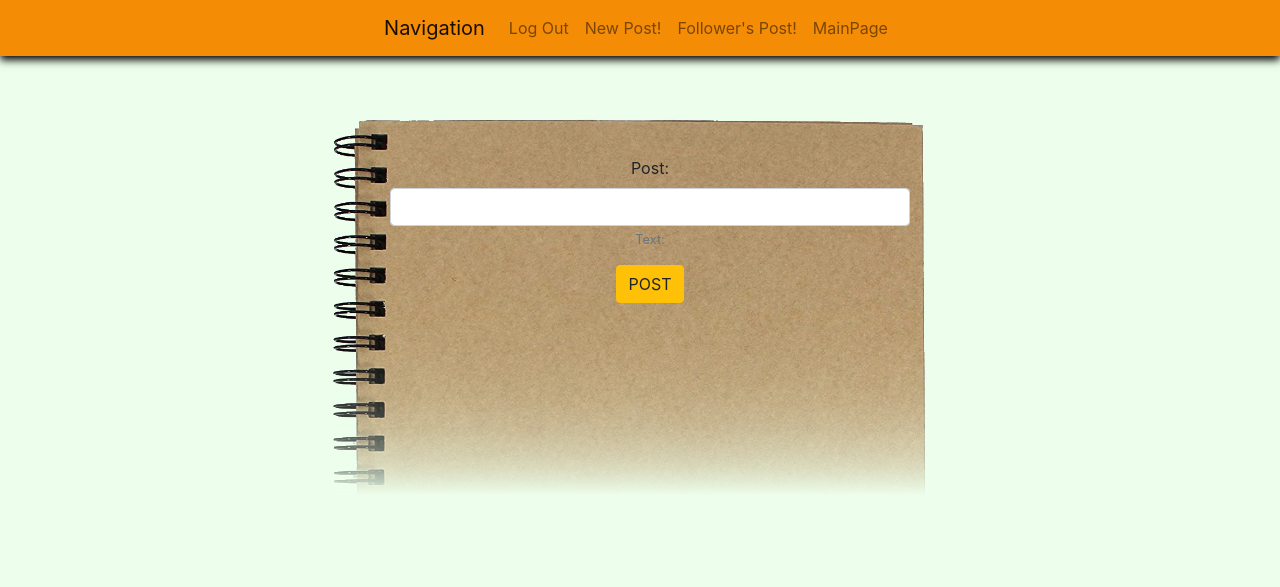
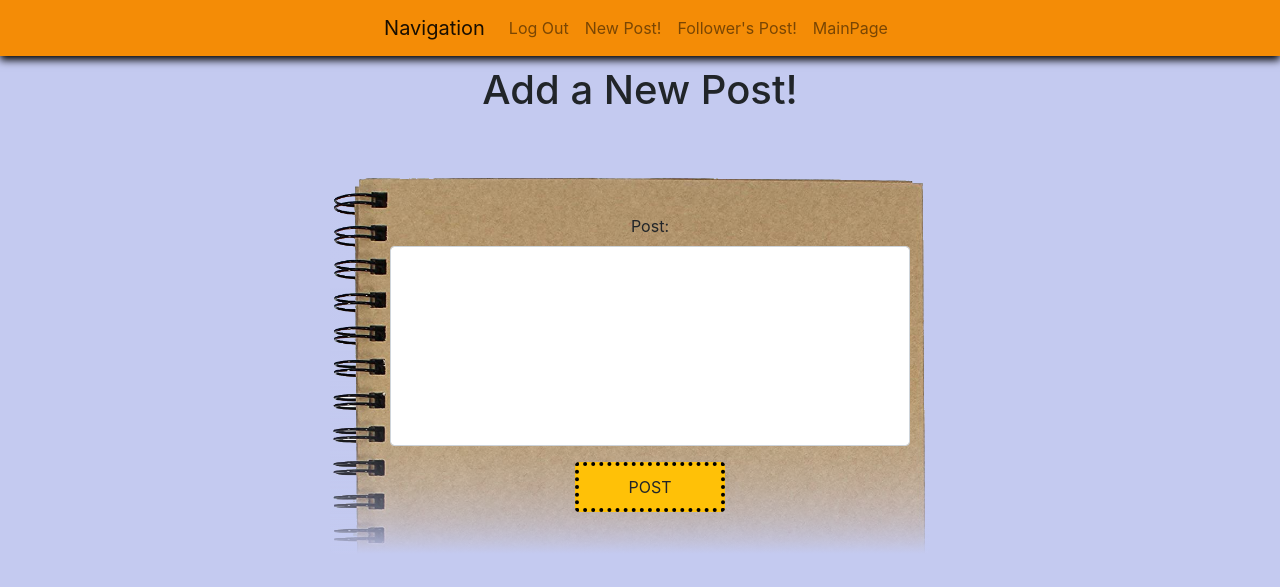
Before and after one commit to BogdanUniversity/WEB2, a Flask app: page /AddPost in a window 1280 px wide. Shown: the top 587 px of the page. Run offline with Flask 3, Linux system fonts and the light colour scheme; some libraries are stand-ins or nearby versions.

Commit message:
Updated Features

```diff
--- a/app/forms.py
+++ b/app/forms.py
@@ -1,5 +1,5 @@
 from flask_wtf import FlaskForm
-from wtforms import StringField, SelectField, FloatField
+from wtforms import StringField, SelectField, FloatField , PasswordField
 from wtforms.validators import DataRequired, NumberRange, Optional
 from wtforms import ValidationError
 from app import models
@@ -32,7 +32,7 @@ class PostForm(FlaskForm):
 
 class LoginUserForm(FlaskForm):
     username = StringField('username')
-    password = StringField('password')
+    password = PasswordField('password')
 
 class SignUpForm(FlaskForm):
     username = StringField('username')
--- a/app/static/scrip1.js
+++ b/app/static/scrip1.js
@@ -11,11 +11,12 @@ $(document).ready(function() {
         }
     });
 
-    // Attach a function to trigger when users click on the like button.
+    // Attaches a function to button Click
     $(".like-button").on("click", function() {
         var postId = $(this).data("post-id");
 
-        // This is the actual call which sends data to the server. It captures the data we need in order to update the vote count: the ID of the idea which was clicked, and which count to incrememnt.
+       // Upon Correct signal retrival the like button changes color,
+       // And Like count gets Incremented
         $.ajax({
             url: '/like/' + postId,
             type: 'POST',
--- a/app/static/styles.css
+++ b/app/static/styles.css
@@ -3,6 +3,56 @@
     src: url('static/S.otf') format('opentype');
     font-weight: normal;
     font-style: normal;
+}
+
+
+ .delete-button
+ {
+    background-color: red;
+    border-radius: 40px;
+    border: none;
+    width: 40px;
+    height: 40px;
+    outline: none;
+    align-self: auto;
+    margin: auto;
+ }
+
+ .delete-button:hover
+ {
+    background-color: rgb(129, 13, 13);
+    border: solid 2px #ffffff;
+
+ }
+
+.OrderingBtn
+{
+    background-color: #4589e0;
+    border: solid 2px #F48C06;
+    width: 100px;
+    height:100px;
+    border-radius: 200px;
+    box-shadow: 0 4px 4px black;
+}
+
+.own-submit
+{
+    border: dotted 4px black;
+    box-shadow: #F48C06;
+    width:150px;
+    font: bold;
+    height:50px;
+    justify-content: center;
+
+}
+
+
+.form-control-2
+{
+
+    height: 200px;
+
+
 }
 
 .PostBox
@@ -67,13 +117,13 @@ border: dotted 4px black;
 
 
 body{
-    background-color: #EDFFEC;
+    background-color: #c4caf0;
 
 }
 
 .title
 {
-    background-color: #50C99A;
+    background-color: #4589e0;
     border-radius: 20px;
     width:700px;
     padding:10px;
@@ -136,7 +186,7 @@ body{
 
 .view-profile-button:hover
 {
-    background-color:#50C99A;
+    background-color:#4589e0;
 
 
 }
@@ -262,7 +312,7 @@ h1, p, form
 .income_container
 {
     background-image:
-        linear-gradient(to bottom, rgba(255, 255, 255, 0),90%, #EDFFEC),
+        linear-gradient(to bottom, rgba(255, 255, 255, 0),90%, #c4caf0),
         url("/static/images/NoteBook.png");
     background-color: transparent;
     padding: 20px;
@@ -278,11 +328,11 @@ h1, p, form
     margin: 40px;
     align-self: center;
     background-size: cover;
-    transition: transform 0.3s ease-in-out;
+    transition: transform 0.5s ease-in-out;
 }
 
 .income_container:hover {
-    transform: scale(1.1);
+    transform: scale(1.5);
 
 }
 
@@ -290,7 +340,7 @@ h1, p, form
 {
     /* transform: scale(1.1); */
 
-    border: 2px solid #50C99A;
+    border: 2px solid #4589e0;
 
 
 
--- a/app/templates/AddPost.html
+++ b/app/templates/AddPost.html
@@ -1,6 +1,7 @@
 {% extends "base.html" %}
 {% block content %}
 
+<h1>Add a New Post!</h1>
 <form method="post">
     <div class="PostBox">
 
@@ -11,12 +12,12 @@
             <div class="form-group">
 
                 <label for="exampleIncomeName">Post:</label>
-                {{ form.content(class="form-control" , id="exampleIncomeName" , placeholder="")}}
-                <small id="incomeDescription" class="form-text text-muted">Text:</small>
+                {{ form.content(class="form-control form-control-2" , id="exampleIncomeName" , placeholder="")}}
+
 
             </div>
 
-            <button type="submit" class="btn btn-warning">POST</button>
+            <button type="submit" class="own-submit btn btn-warning">POST</button>
 
         </div>
     </div>
--- a/app/views.py
+++ b/app/views.py
@@ -10,6 +10,24 @@ from flask import jsonify
 admin.add_view(ModelView(models.PostTable, db.session))
 admin.add_view(ModelView(models.UserTable, db.session))
 admin.add_view(ModelView(models.FollowingTable, db.session))
+
+
+
+@app.route('/delete/<int:post_id>' , methods=['POST' , 'GET'])
+def delete(post_id):
+    # Need to delete the post from the post table, however we also need to make
+    # sure we also delete the post from being liked in the likes table
+
+    post = models.PostTable.query.get_or_404(post_id)
+
+    likes_to_delete = models.Likes.query.filter_by(post_id=post_id).all()
+    for like in likes_to_delete:
+        db.session.delete(like)
+
+    db.session.delete(post)
+    db.session.commit()
+
+    return redirect('/profile/' + str(session['user_id']) + '?/')
 
 
 @app.route('/follow/<int:user_id>' , methods=['POST'])
@@ -101,25 +119,53 @@ def SignUp():
 def redirect_to_SignUp():
     return redirect('/SignUp')
 
-@app.route('/UserMain', methods=['GET'])
+@app.route('/UserMain', methods=['GET', 'POST'])
 def  UserMain():
+
+
+    if request.method == 'POST':
+        if session['ordering']:
+            session['ordering'] = False
+        else:
+            session['ordering'] = True
+
+        return redirect('/UserMain')
 
     UserName = session['username']
     posts = models.PostTable.query.all()
     likes_objects = models.Likes.query.filter_by(user_id=session['user_id']).all()
     likes = [like.post_id for like in likes_objects]
 
-
+    display_popular = session['ordering']
+    if display_popular:
+        posts.sort(key=lambda post: post.like_count, reverse = True)
+    else:
+        posts.reverse()
 
 
     return render_template('UserHome.html', UserName = UserName , posts=posts, likes = likes)
 
 
-@app.route('/UserMainFollowers', methods=['GET'])
+@app.route('/UserMainFollowers', methods=['GET', 'POST'])
 def  UserMainFollower():
+
+
+
+    if request.method == 'POST':
+        if session['ordering']:
+
+            session['ordering'] = False#
+        else:
+            session['ordering'] = True
+
+        return redirect('/UserMainFollowers')
 
     UserName = session['username']
     user_id = session['user_id']
+
+
+
+
 
     # Assuming you have a relationship between FollowingTable and UserTable, adjust as needed
     following_users = models.FollowingTable.query.filter_by(UserID=user_id).all()
@@ -134,6 +180,11 @@ def  UserMainFollower():
     likes_objects = models.Likes.query.filter_by(user_id=user_id).all()
     likes = [like.post_id for like in likes_objects]
 
+
+    display_popular = session['ordering']
+    if display_popular:
+        posts.sort(key=lambda post: post.like_count, reverse = True)
+
     # All_posts = models.PostTable.query.all()
 
     # Only Query the posts by the Folowee ID in the users Follower Table.
@@ -141,7 +192,6 @@ def  UserMainFollower():
     #posts = models.PostTable.query.all()
     #likes_objects = models.Likes.query.filter_by(user_id=session['user_id']).all()
     #likes = [like.post_id for like in likes_objects]
-
 
     return render_template('UserHomeFollower.html', UserName = UserName , posts=posts, likes = likes)
 
@@ -170,6 +220,7 @@ def home():
             flash("Logging In",'alert alert-success')
             session['user_id'] = user.id
             session['username'] = user.username
+            session['ordering'] = False
             return redirect('/UserMain')
 
         else:
--- a/run.py
+++ b/run.py
@@ -1,3 +1,3 @@
 from app import app
-if __name__=="__main":
+if __name__=="__main__":
     app.run(debug=True)
```
Also changed, not shown: app/templates/ProfilePage.html (+12 -1 lines), app/templates/UserHome.html (+15 -1 lines), app/templates/UserHomeFollower.html (+13 -0 lines), app/templates/WebHome.html (+3 -4 lines).
